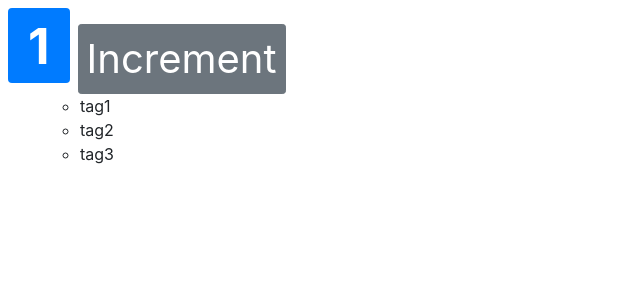
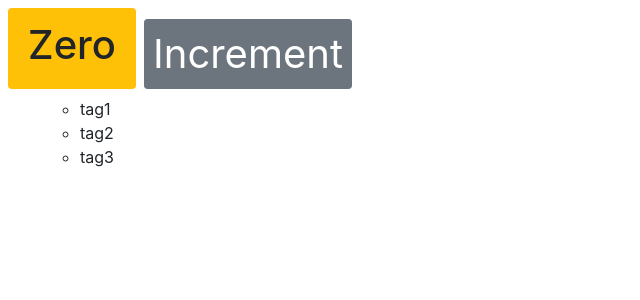
Before and after one commit to SimonChenboYi/React_Count, a React (Create React App) app in the folder react-app/: page / in a window 1280 px wide. Shown: the top 300 px of the page, without its empty margins (0-640 px from the left). Built offline with nearby package versions, Linux system fonts and the light colour scheme.

Commit message:
increment the number on click of button

```diff
--- a/react-app/src/components/counter.jsx
+++ b/react-app/src/components/counter.jsx
@@ -2,23 +2,41 @@ import React, { Component } from "react";
 
 class Counter extends Component {
   state = {
-    count: 1,
-    tags: ['tag1', 'tag2', 'tag3']
+    count: 0,
+    tags: ["tag1", "tag2", "tag3"]
   };
 
-  renderTags(){
+  handleIncrement= () => {
+    this.setState({ count: this.state.count + 1 })
+  }
+
+  renderTags() {
     if (this.state.tags.length === 0) return <p>There are no tags!</p>;
-    return <ul> {this.state.tags.map(tag =><li key={tag}>{tag}</li>)} </ul>;
+    return (
+      <ul>
+        {" "}
+        {this.state.tags.map(tag => (
+          <li key={tag}>{tag}</li>
+        ))}{" "}
+      </ul>
+    );
   }
 
   render() {
-
     return (
       <div>
-        <span style={{fontSize:50}} className={this.getBadgeClasses()}>{this.formatCount()}</span>
-        <button style={{fontSize:40}} className="btn btn-secondary btn-sm">Increment</button>
+        <span style={{ fontSize: 50 }} className={this.getBadgeClasses()}>
+          {this.formatCount()}
+        </span>
+        <button
+          onClick={this.handleIncrement}
+          style={{ fontSize: 40 }}
+          className="btn btn-secondary btn-sm"
+        >
+          Increment
+        </button>
         <ul>
-          {this.state.tags.length === 0 && 'please create a new tag!'}
+          {this.state.tags.length === 0 && "please create a new tag!"}
           {this.renderTags()}
         </ul>
       </div>
@@ -31,10 +49,10 @@ class Counter extends Component {
     return classes;
   }
 
-formatCount(){
-  const { count } = this.state;
-  return count === 0 ? <h1>Zero</h1>: count;
-}
+  formatCount() {
+    const { count } = this.state;
+    return count === 0 ? <h1>Zero</h1> : count;
+  }
 }
 
 export default Counter;
```
